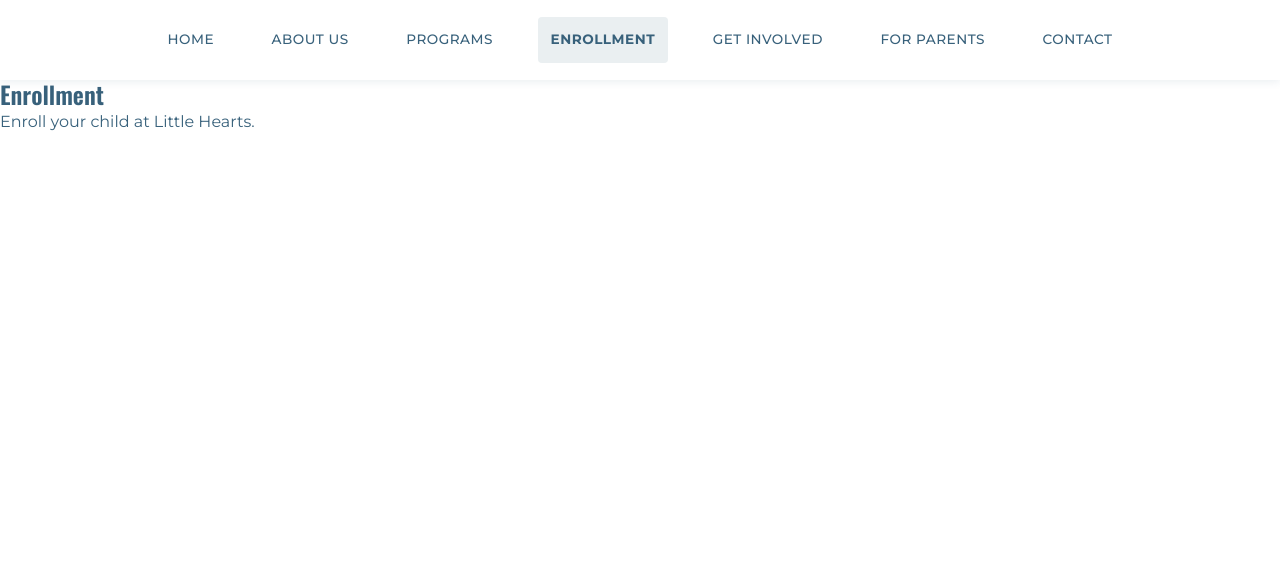
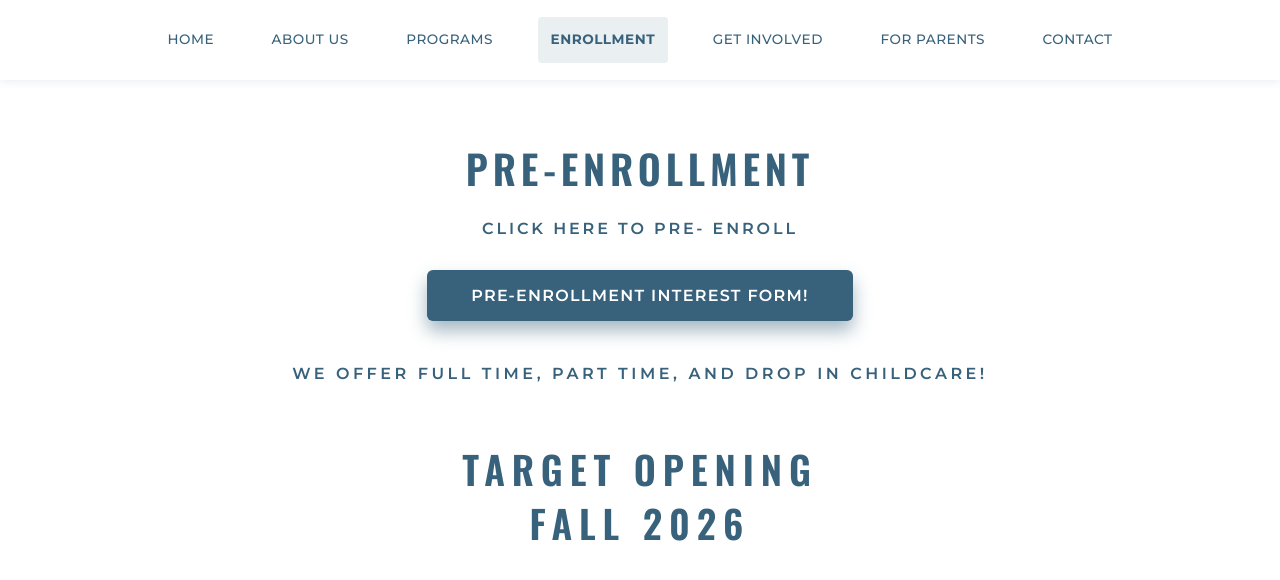
Before and after one commit to WesleyIreland109/little-hearts-frontend, a React (Vite) app: page /enrollment in a window 1280 px wide. Shown: the top 580 px of the page. Built offline with nearby package versions, Linux system fonts and the light colour scheme.

Commit message:
Updated the enrollments page

```diff
--- /dev/null
+++ b/src/pages/Enrollment.module.css
@@ -0,0 +1,95 @@
+.enrollmentPage {
+  min-height: calc(100vh - 80px);
+  padding: 4rem 1.5rem 3rem;
+  display: flex;
+  flex-direction: column;
+  align-items: center;
+  text-align: center;
+  font-family: 'Montserrat', sans-serif;
+  color: #38617B;
+}
+
+.preEnrollmentTitle {
+  font-family: 'Oswald', sans-serif;
+  font-size: 2.5rem;
+  letter-spacing: 0.12em;
+  text-transform: uppercase;
+  margin-bottom: 1.5rem;
+}
+
+.subTitle {
+  font-family: 'Montserrat', sans-serif;
+  font-weight: 600;
+  letter-spacing: 0.18em;
+  text-transform: uppercase;
+  margin-bottom: 1.75rem;
+}
+
+.buttonRow {
+  display: flex;
+  align-items: center;
+  gap: 1.5rem;
+  margin-bottom: 2.5rem;
+}
+
+.preEnrollmentButton {
+  background-color: #38617B;
+  color: #ffffff;
+  border: none;
+  border-radius: 6px;
+  padding: 1rem 2.75rem;
+  font-family: 'Montserrat', sans-serif;
+  font-weight: 600;
+  letter-spacing: 0.08em;
+  text-transform: uppercase;
+  cursor: pointer;
+  box-shadow: 0 10px 18px rgba(56, 97, 123, 0.45);
+  transition: transform 0.2s ease, box-shadow 0.2s ease, background-color 0.2s ease;
+}
+
+.preEnrollmentButton:hover {
+  background-color: #2c4a5e;
+  transform: translateY(-2px);
+  box-shadow: 0 14px 24px rgba(56, 97, 123, 0.55);
+}
+
+.linkText {
+  font-family: 'Montserrat', sans-serif;
+  font-size: 0.9rem;
+  text-transform: uppercase;
+  letter-spacing: 0.18em;
+}
+
+.linkText a {
+  color: #38617B;
+}
+
+.offerText {
+  font-weight: 600;
+  letter-spacing: 0.22em;
+  text-transform: uppercase;
+  margin-bottom: 3.5rem;
+}
+
+.targetOpeningTitle {
+  font-family: 'Oswald', sans-serif;
+  font-size: 2.4rem;
+  text-transform: uppercase;
+  letter-spacing: 0.18em;
+  line-height: 1.4;
+}
+
+@media (max-width: 768px) {
+  .enrollmentPage {
+    padding-top: 3rem;
+  }
+
+  .preEnrollmentTitle {
+    font-size: 2rem;
+  }
+
+  .buttonRow {
+    flex-direction: column;
+    gap: 0.75rem;
+  }
+}
--- a/src/pages/Enrollment.tsx
+++ b/src/pages/Enrollment.tsx
@@ -1,3 +1,36 @@
 import React from 'react';
-const Enrollment = () => <div><h2>Enrollment</h2><p>Enroll your child at Little Hearts.</p></div>;
+import styles from './Enrollment.module.css';
+
+const Enrollment: React.FC = () => {
+  const formUrl = 'https://docs.google.com/forms/d/e/1FAIpQLSer9HtoF_XK_QkNuT90PVXZHJOCPxxq0x5IQ8kJG3edTflpPQ/viewform';
+
+  const handleClick = () => {
+    window.open(formUrl, '_blank', 'noopener,noreferrer');
+  };
+
+  return (
+    <div className={styles.enrollmentPage}>
+      <h1 className={styles.preEnrollmentTitle}>PRE-ENROLLMENT</h1>
+
+      <p className={styles.subTitle}>CLICK HERE TO PRE- ENROLL</p>
+
+      <div className={styles.buttonRow}>
+        <button className={styles.preEnrollmentButton} onClick={handleClick}>
+          PRE-ENROLLMENT INTEREST FORM!
+        </button>
+      </div>
+
+      <p className={styles.offerText}>
+        WE OFFER FULL TIME, PART TIME, AND DROP IN CHILDCARE!
+      </p>
+
+      <h2 className={styles.targetOpeningTitle}>
+        TARGET OPENING
+        <br />
+        FALL 2026
+      </h2>
+    </div>
+  );
+};
+
 export default Enrollment;
```
